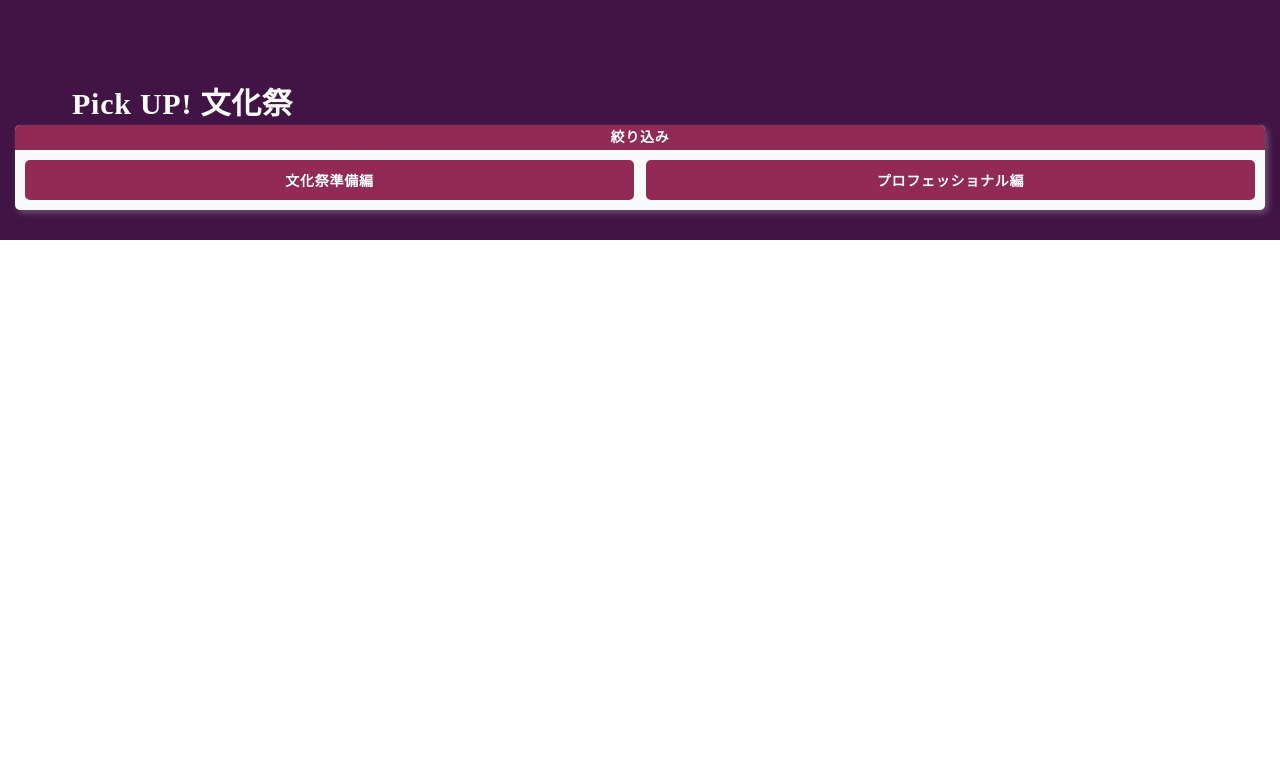
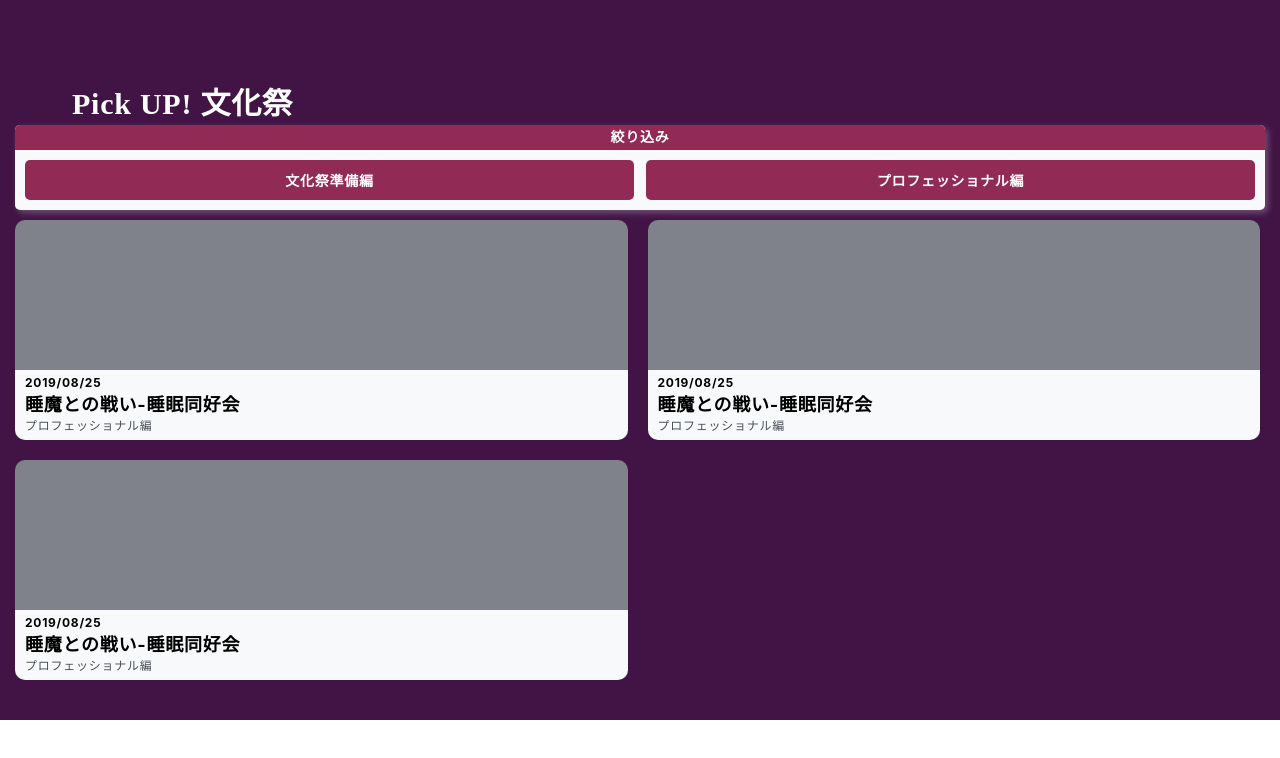
Before and after one commit to Men-cotton/148th-kaisei-fes, a Nuxt app: page /feature in a window 1280 px wide. Shown: the top 758 px of the page. Built offline with nearby package versions, Linux system fonts and the light colour scheme.

Commit message:
文化祭特集一覧、完成

```diff
--- a/pages/feature.vue
+++ b/pages/feature.vue
@@ -12,6 +12,43 @@
         </div>
         <div class="buttons right-button">
           <p>プロフェッショナル編</p>
+        </div>
+      </div>
+
+    </div>
+    <div class="all-post">
+<!---以下が一つの投稿カードです--->
+    <div class="post-container">
+      <div class="thumbnail">
+        <img src="">
+      </div>
+      <div class="post-details">
+        <div class="post-date">2019/08/25</div>
+        <div class="post-title">睡魔との戦い-睡眠同好会</div>
+        <div class="post-type">プロフェッショナル編</div>
+      </div>
+    </div>
+
+    <div class="post-container">
+      <div class="thumbnail">
+        <img src="">
+      </div>
+      <div class="post-details">
+        <div class="post-date">2019/08/25</div>
+        <div class="post-title">睡魔との戦い-睡眠同好会</div>
+        <div class="post-type">プロフェッショナル編</div>
+      </div>
+    </div>
+
+      <!---３つ目--->
+      <div class="post-container">
+        <div class="thumbnail">
+          <img src="">
+        </div>
+        <div class="post-details">
+          <div class="post-date">2019/08/25</div>
+          <div class="post-title">睡魔との戦い-睡眠同好会</div>
+          <div class="post-type">プロフェッショナル編</div>
         </div>
       </div>
 
@@ -116,4 +153,47 @@
     grid-column: 3/4;
   }
 
+  @media screen and (min-width:768px){
+    .post-container{
+      width: 100%;
+    }
+    .all-post{
+      display: grid;
+      grid-template-columns: 49% 49%;
+      grid-column-gap: 20px;
+    }
+  }
+  /* 投稿のあれ */
+  .post-container{
+    margin: 10px 0px;
+  }
+  .thumbnail{
+    height: 150px;
+    background: #7f828b;
+    border-radius: 10px 10px 0 0;
+
+  }
+  .post-details{
+    height: 70px;
+    padding: 5px 10px;
+    background: #F8F9FA;
+    color: black;
+    border-radius: 0px 0px 10px 10px;
+
+  }
+  .post-date{
+    color: black;
+    font-size: 12px;
+    font-weight: bold;
+  }
+  .post-title{
+    color: black;
+    font-size: 18px;
+    font-weight: bold;
+  }
+  .post-type{
+    color: #495057;
+    font-size: 12px;
+  }
+
 </style>
```
